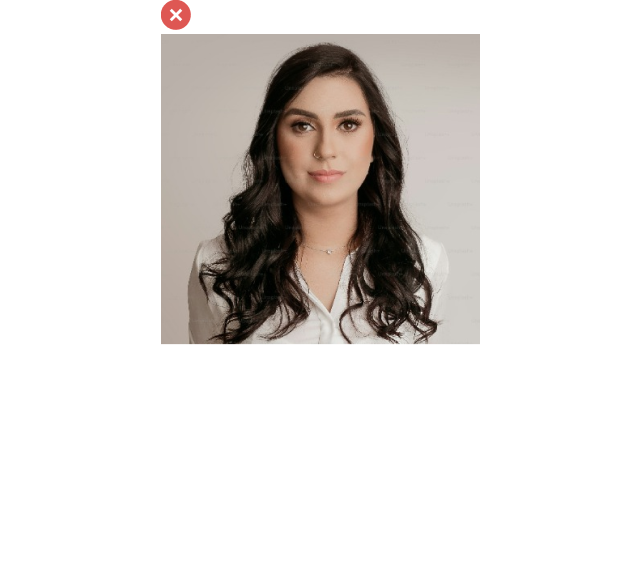
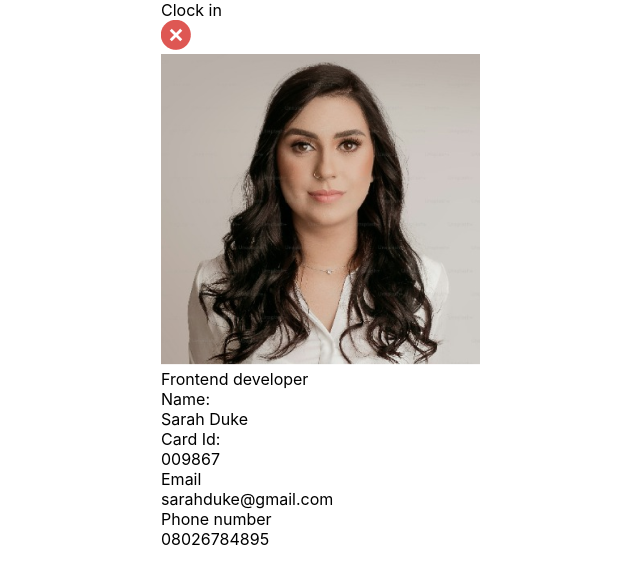
Before and after one commit to chidinmabnwaeze/AttendanceSystem, a React (Vite) app: page /popup in a window 1280 px wide. Shown: the top 584 px of the page, without its empty margins (39-679 px from the left). Built offline with nearby package versions, Linux system fonts and the light colour scheme.

Commit message:
user details

```diff
--- a/src/components/Popup.jsx
+++ b/src/components/Popup.jsx
@@ -3,14 +3,36 @@ import Profile from '../assets/images/profile.png'
 import close from '../assets/icons/close.png'
 
 const Popup = () => {
+
   return (
     <div className='popup'>
         <div className="exit">
+        <p className='clockInText'>Clock in</p>
             <img src={close} alt="" />
         </div>
         <div className="user">
             <div className="profilePic">
-                <img src={Profile} alt="" />
+                <img className='pic' src={Profile} alt="" />
+<p className='jobRole'>Frontend developer</p>
+            </div>
+
+            <div className="userDetails">
+                <div className="subject">
+                    <p className='title'> Name:</p>
+                    <p className='info'> Sarah Duke</p>
+                </div>
+                <div className="subject">
+                    <p className='title'>Card Id:</p>
+                    <p className='info'> 009867</p>
+                </div>
+                <div className="subject">
+                    <p className='title'> Email</p>
+                    <p className='info'> sarahduke@gmail.com</p>
+                </div>
+                <div className="subject">
+                    <p className='title'> Phone number</p>
+                    <p className='info'> 08026784895</p>
+                </div>
             </div>
         </div>
     </div>
```
